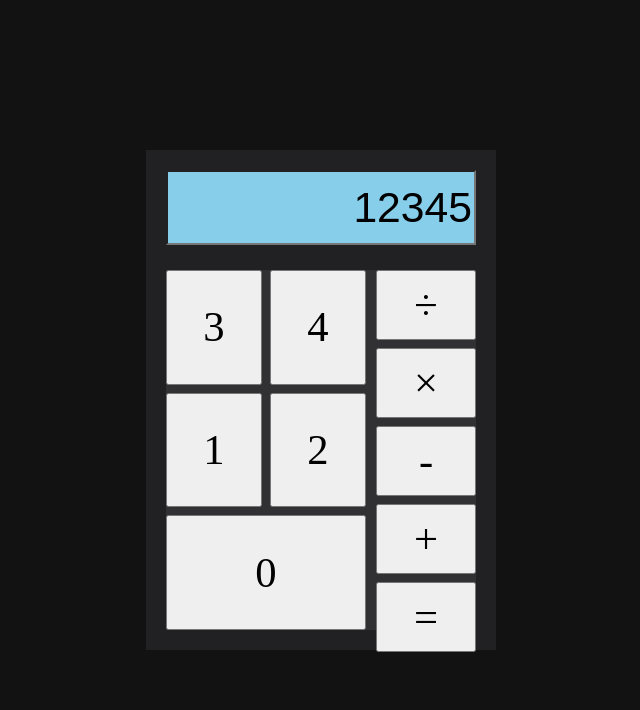
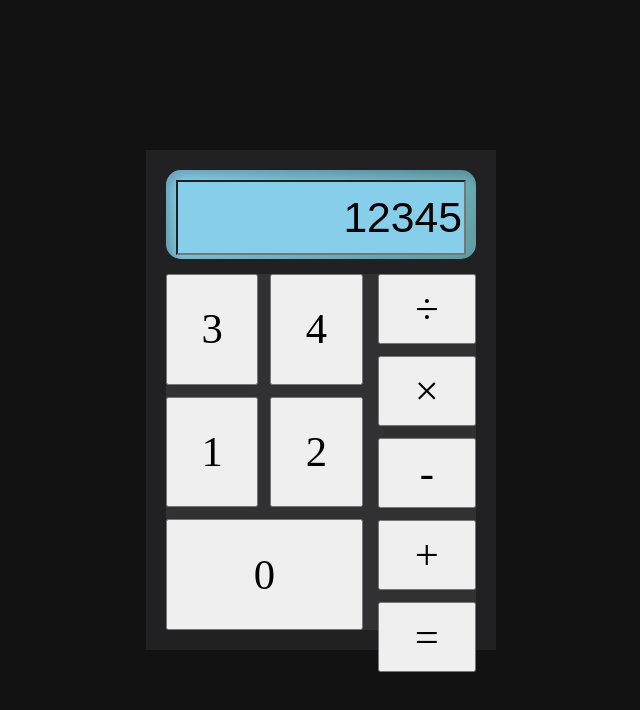
Before and after one commit to 1vke/QuinaryCalculator, a website: page src/index.html in a window 1280 px wide. Shown: the whole page, without its empty margins (319-959 px from the left). Drawn offline with Linux system fonts and the light colour scheme; files whose address does not match are found by name; a web font is replaced by a local one.

Commit message:
Add styling classes to buttons

```diff
--- a/src/index.html
+++ b/src/index.html
@@ -19,18 +19,18 @@
             </div>
             <div class="buttons-container">
                 <div class="numbers-container">
-                   <button>3</button>
-                   <button>4</button>
-                   <button>1</button>
-                   <button>2</button>
-                   <button class="zero">0</button>
+                   <button class="number-btn">3</button>
+                   <button class="number-btn">4</button>
+                   <button class="number-btn">1</button>
+                   <button class="number-btn">2</button>
+                   <button class="number-btn zero">0</button>
                </div>
                <div class="operations-container">
-                   <button>÷</button>
-                   <button>×</button>
-                   <button>-</button>
-                   <button>+</button>
-                   <button>=</button>
+                   <button class="operation-btn">÷</button>
+                   <button class="operation-btn">×</button>
+                   <button class="operation-btn">-</button>
+                   <button class="operation-btn">+</button>
+                   <button class="operation-btn">=</button>
                </div>
             </div>
         </div>
--- a/src/style.css
+++ b/src/style.css
@@ -18,7 +18,7 @@ body {
     padding: 20px;
     display: grid;
     grid-template-rows: minmax(0, .2fr) minmax(0, .8fr);
-    gap: 10px;
+    gap: 15px;
     background-color: #212124;
 }
 
@@ -36,26 +36,38 @@ body {
    background-color: #313134;
    display: flex;
    /* grid-template-columns: 1fr 1fr auto; */
-   gap: 10px;
+   gap: 15px;
    font-size: 32pt;
 }
 
+.output-container {
+    padding: 10px;
+    background: linear-gradient(145deg, #87CEEB, #5f9ea0);
+    border-radius: 15px;
+    box-shadow: inset 5px 5px 10px rgba(0, 0, 0, 0.2);
+}
 
 .numbers-container {
    display: grid;
    grid-template-columns: repeat(2, 1fr);
-   gap: 8px;
+   grid-template-rows: repeat(3, 1fr);
+   gap: 12px;
    flex: 2;
 }
-
 
 .operations-container {
    display: flex;
    flex-direction: column;
-   gap: 8px;
+   gap: 12px;
    flex: 1;
 }
 
+.number-btn:hover{
+    transform: translateY(-2px);
+}
+ .operation-btn:hover{
+    transform: translateY(-2px);
+ }
 
 .zero{
    grid-column: 1 / span 2;
```
